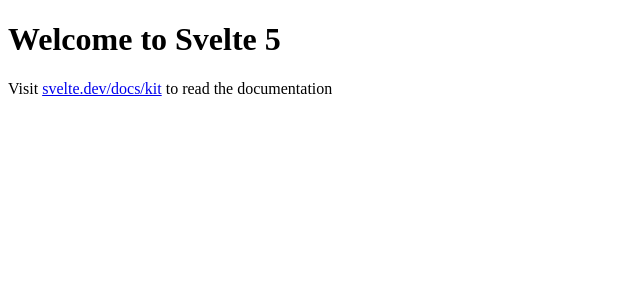
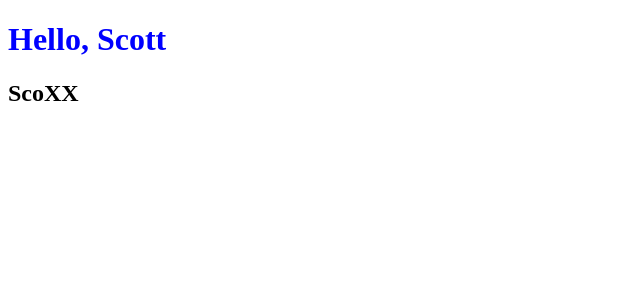
Before and after one commit to Mizzade/svelte-5-course, a SvelteKit app: page / in a window 1280 px wide. Shown: the top 300 px of the page, without its empty margins (0-640 px from the left). Built offline with nearby package versions, Linux system fonts and the light colour scheme.

Commit message:
feat/add-first-component (#1)

```diff
--- a/src/routes/+page.svelte
+++ b/src/routes/+page.svelte
@@ -1,2 +1,7 @@
-<h1>Welcome to Svelte 5</h1>
-<p>Visit <a href="https://svelte.dev/docs/kit">svelte.dev/docs/kit</a> to read the documentation</p>
+<script>
+  import Header from './Header.svelte';
+
+  let name = "Scott"
+</script>
+
+<Header {name} />
--- /dev/null
+++ b/src/routes/Header.svelte
@@ -0,0 +1,12 @@
+<script lang="ts">
+	let { name }: { name: string } = $props();
+</script>
+
+<h1>Hello, {name}</h1>
+<h2>{name.replaceAll('t', 'X')}</h2>
+
+<style>
+	h1 {
+		color: blue;
+	}
+</style>
```
